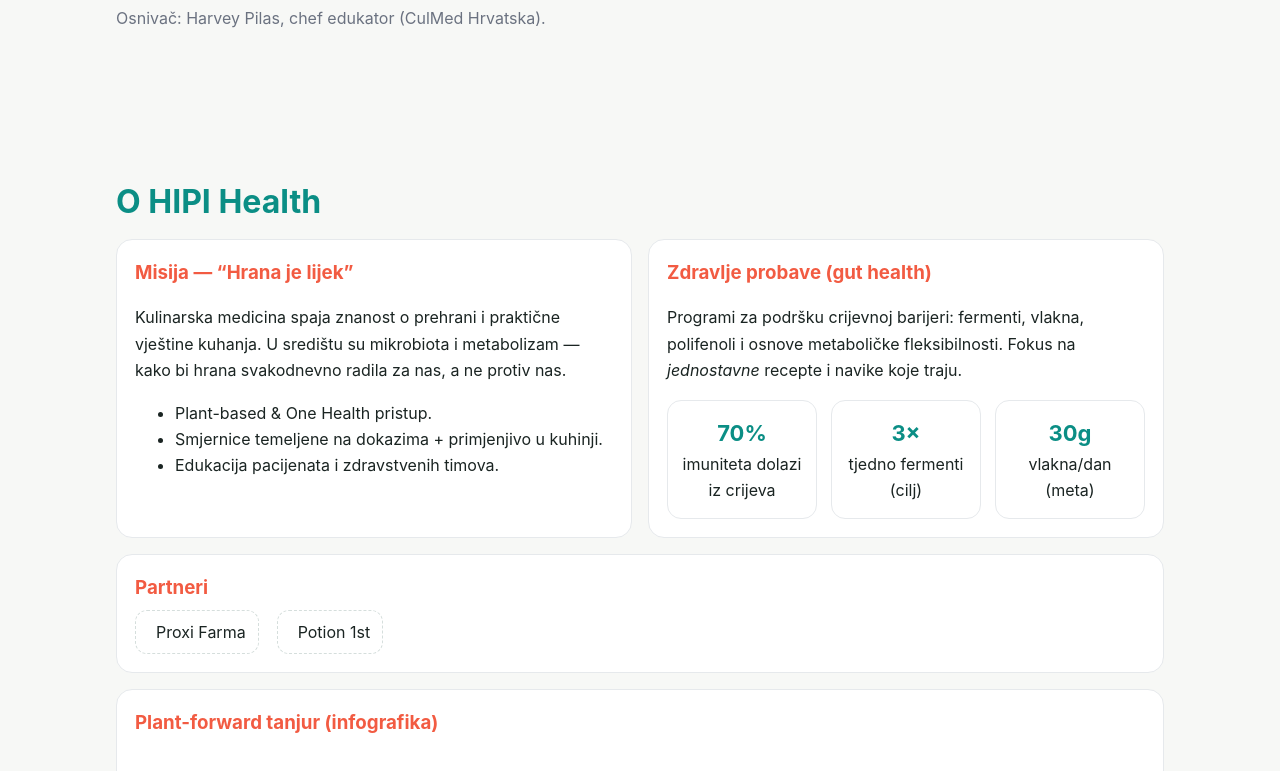
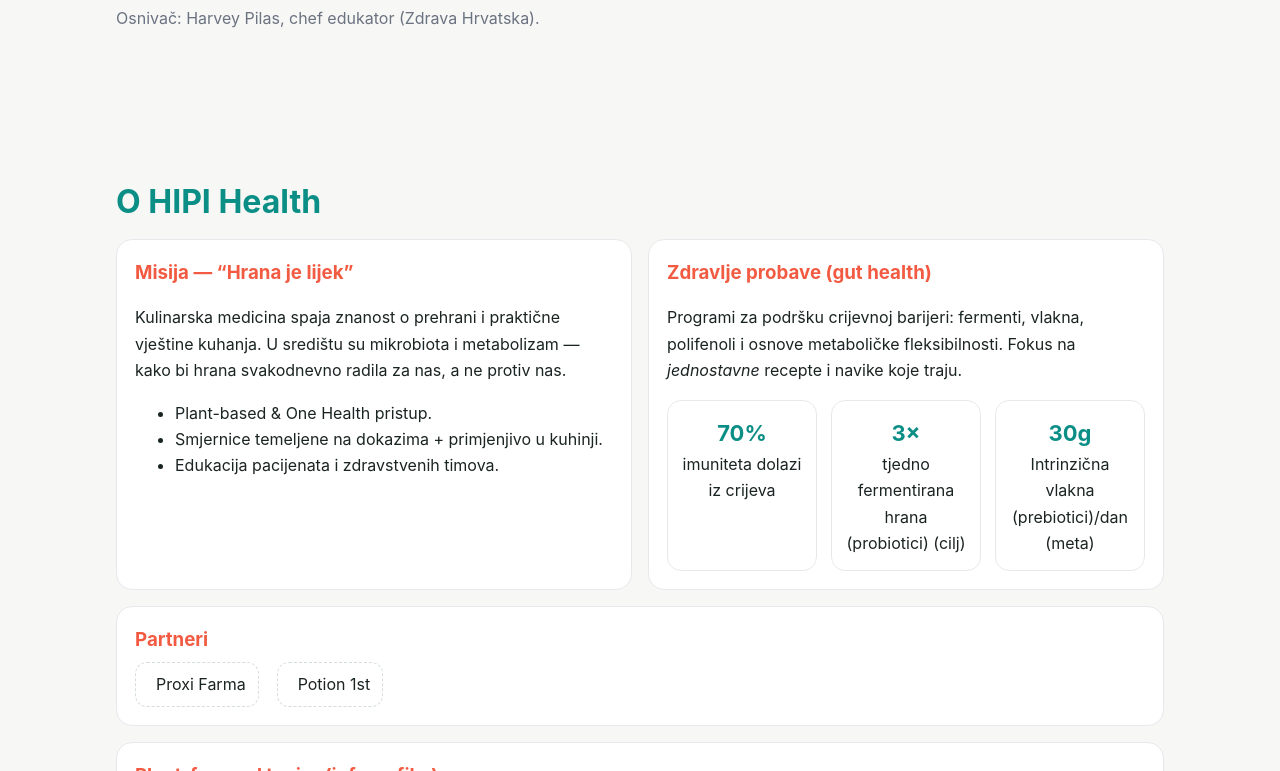
Before and after one commit to harveypilas/hipihealth-site, a plain HTML site: page index.html in a window 1280 px wide. Shown: the part 458-1229 px from the top of the page. Drawn offline with Linux system fonts and the light colour scheme.

Commit message:
Update index.html

```diff
--- a/index.html
+++ b/index.html
@@ -91,7 +91,7 @@
           <a class="btn" href="#o-nama">Saznaj više</a>
           <a class="btn alt" href="#kontakt">Postani partner/ica</a>
         </div>
-        <p class="muted" style="margin-top:8px">Osnivač: Harvey Pilas, chef edukator (CulMed Hrvatska).</p>
+        <p class="muted" style="margin-top:8px">Osnivač: Harvey Pilas, chef edukator (Zdrava Hrvatska).</p>
       </div>
       <div>
         <img class="heroimg" src="https://images.unsplash.com/photo-1519681393784-d120267933ba?q=80&w=1400&auto=format&fit=crop" alt="Biljna hrana i laboratorij u harmoniji">
@@ -116,8 +116,8 @@
           <p>Programi za podršku crijevnoj barijeri: fermenti, vlakna, polifenoli i osnove metaboličke fleksibilnosti. Fokus na <em>jednostavne</em> recepte i navike koje traju.</p>
           <div class="kpis">
             <div class="kpi"><strong>70%</strong>imuniteta dolazi iz crijeva</div>
-            <div class="kpi"><strong>3×</strong>tjedno fermenti (cilj)</div>
-            <div class="kpi"><strong>30g</strong>vlakna/dan (meta)</div>
+            <div class="kpi"><strong>3×</strong>tjedno fermentirana hrana (probiotici) (cilj)</div>
+            <div class="kpi"><strong>30g</strong>Intrinzična vlakna (prebiotici)/dan (meta)</div>
           </div>
         </div>
       </div>
```
